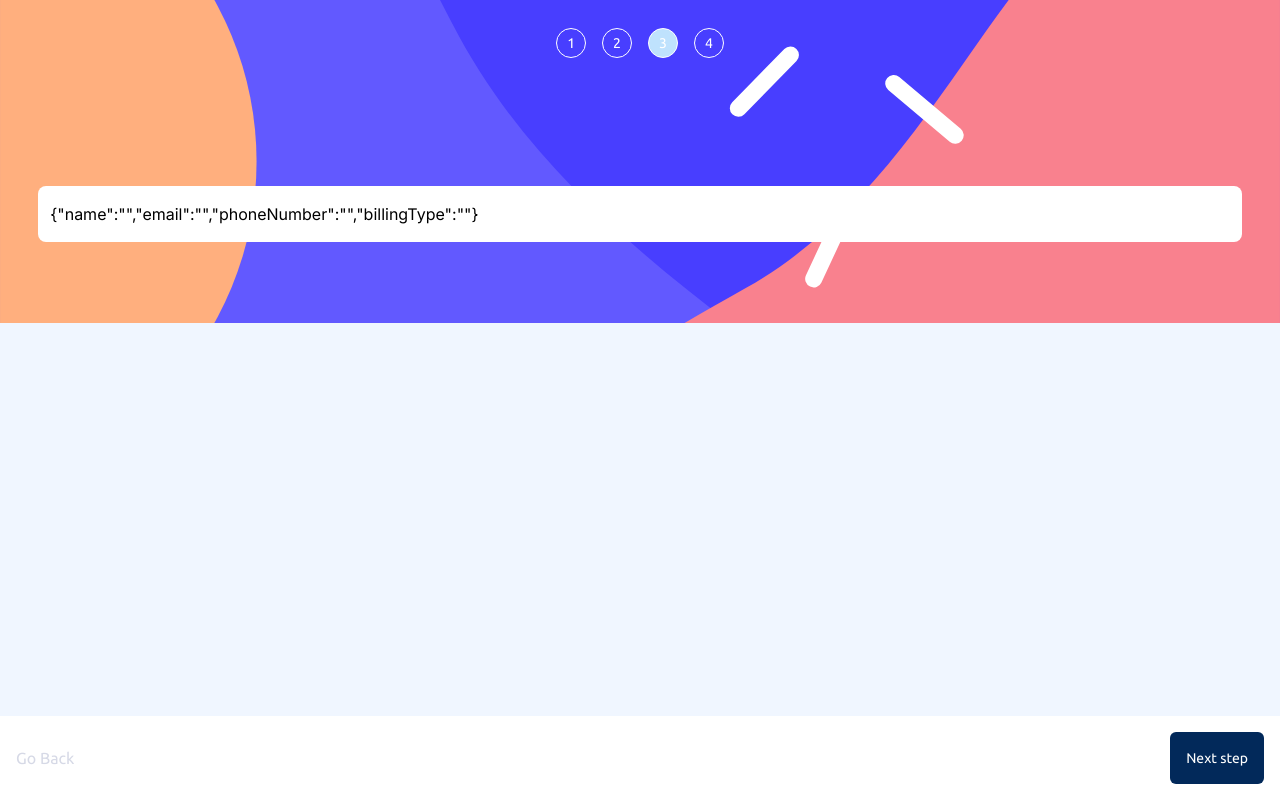
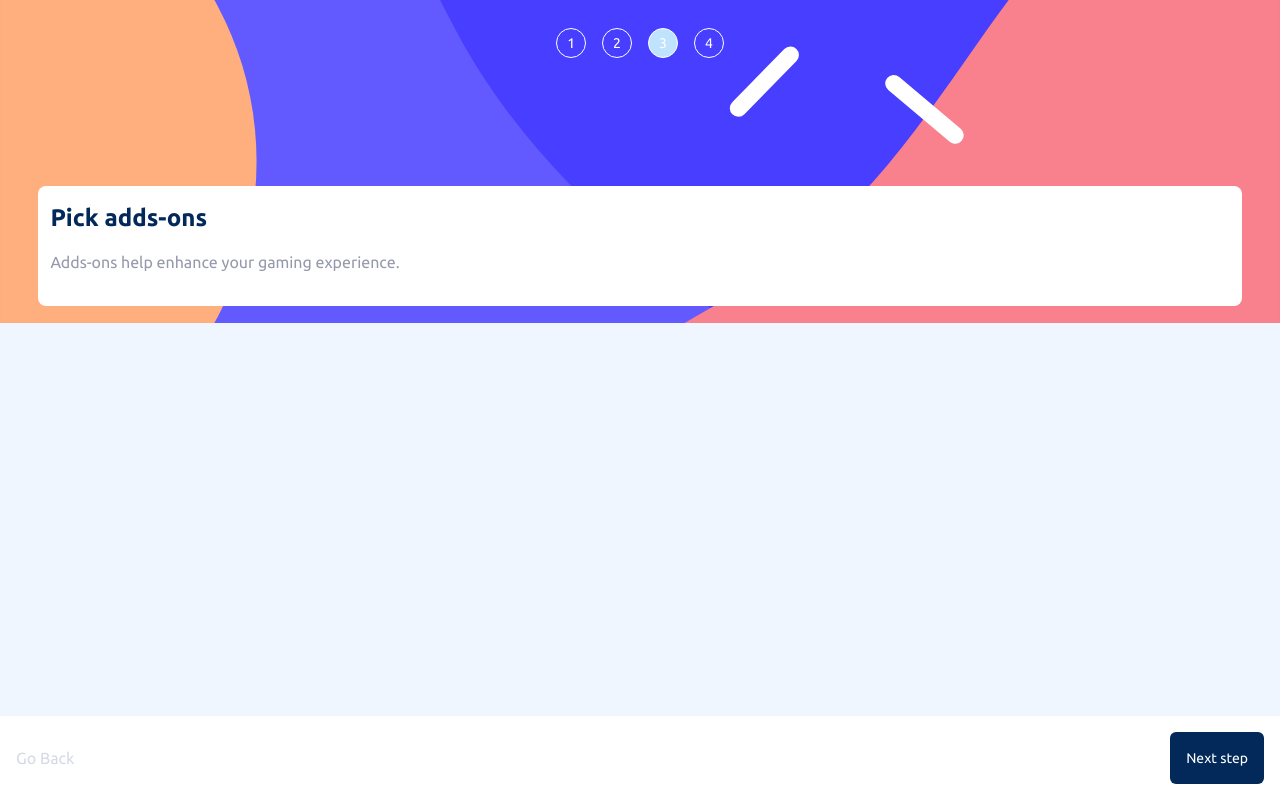
Before and after one commit to WoolenLamb2171/Multi-step-form, a Next.js app: page /ThirdStep in a window 1280 px wide. Built offline with nearby package versions, Linux system fonts and the light colour scheme.

Commit message:
add ThirdStepFormHeader

```diff
--- a/src/app/ThirdStep/page.tsx
+++ b/src/app/ThirdStep/page.tsx
@@ -1,13 +1,9 @@
-'use client'
-import { UserContext } from "@/components/ContextProvider";
-import { useContext } from "react";
+import ThirdStepForm from "@/components/ThirdStepForm";
 
 const ThirdStep = () => {
-    const {user} = useContext(UserContext)
-
     return (
         <main className="flex justify-center items-center">
-            <h1 className="z-10 bg-White py-4 px-3 rounded-lg mt-[10%] w-[94%]">{JSON.stringify(user)}</h1>
+            <ThirdStepForm />
         </main>
     );
 }
--- a/src/components/SecondStepForm.tsx
+++ b/src/components/SecondStepForm.tsx
@@ -53,7 +53,6 @@ const SeconsStepForm = () => {
                             </div>
                         </label>
                     </div>
-
                 </div>
 
                 <div className="relative mb-4">
--- /dev/null
+++ b/src/components/ThirdStepForm.tsx
@@ -0,0 +1,20 @@
+'use client';
+import { useForm } from "react-hook-form";
+import ThirdStepFormHeader from "./ThirsStepFormHeader";
+
+const ThirdStepForm = () => {
+    interface FormData {
+        addsOns: string
+    }
+
+    const {register, getValues} = useForm<FormData>();
+
+    return (
+        <div className="z-10 bg-White py-4 px-3 rounded-lg mt-[10%] w-[94%]">
+            <ThirdStepFormHeader />
+
+        </div>
+    );
+}
+
+export default ThirdStepForm;
--- /dev/null
+++ b/src/components/ThirsStepFormHeader.tsx
@@ -0,0 +1,10 @@
+const ThirdStepFormHeader = () => {
+    return (
+        <>
+            <h1 className="font-Bold text-Marine-blue text-2xl mb-4">Pick adds-ons</h1>
+            <p className="font-Regular text-Cool-gray text-base mb-4">Adds-ons help enhance your gaming experience.</p>
+        </>
+    );
+}
+
+export default ThirdStepFormHeader;
```
